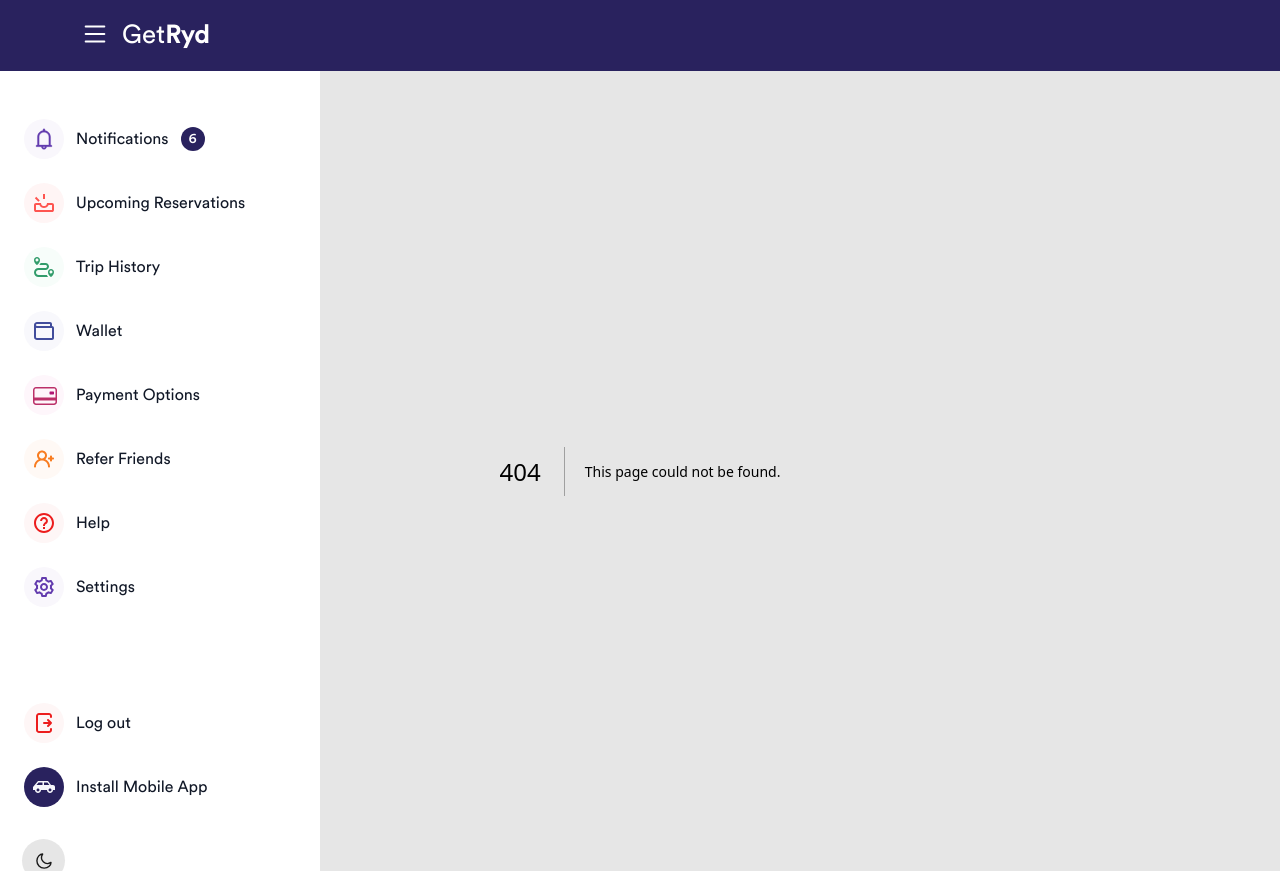
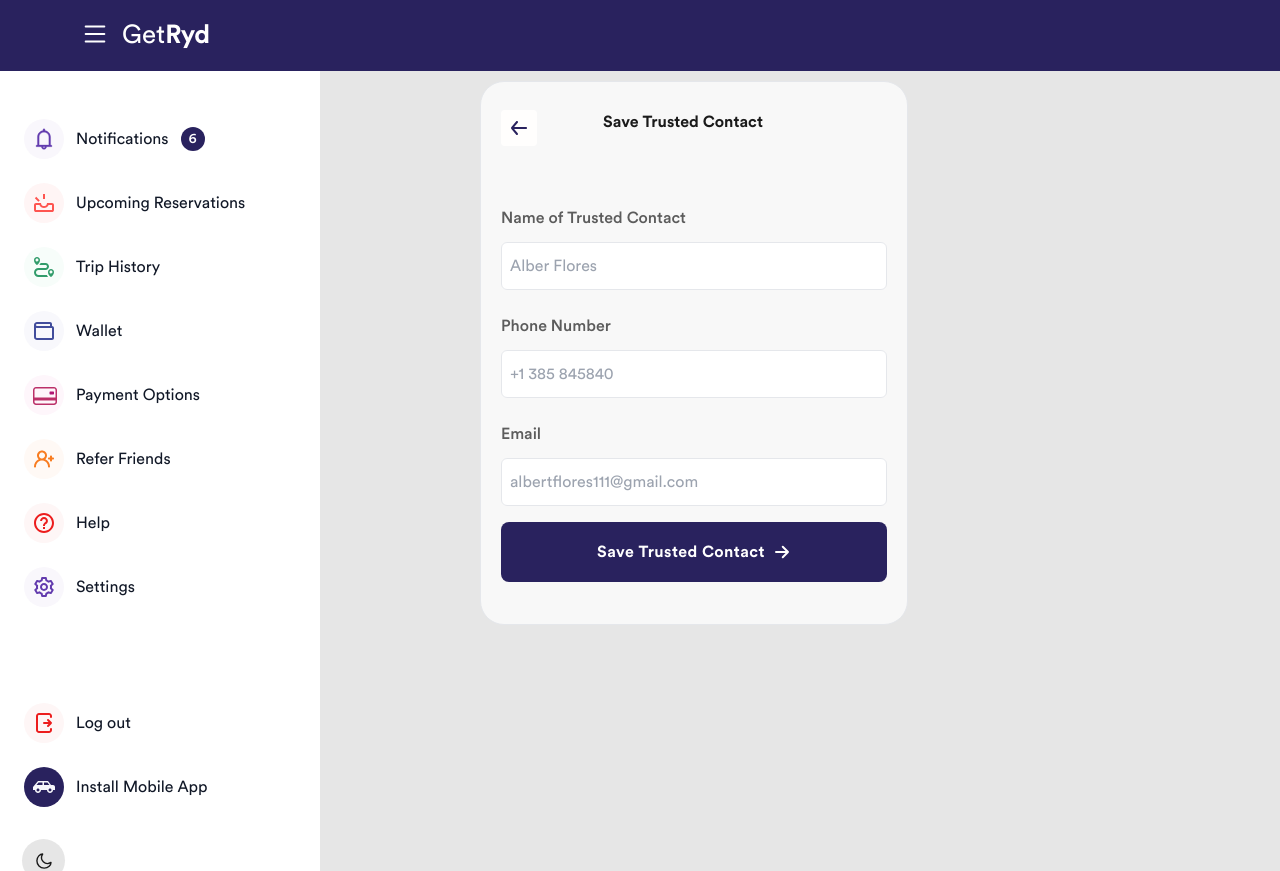
Before and after one commit to shohan-ch/ride-sharing-platform, a Next.js app: page /help/save_contact in a window 1280 px wide. Before the commit this address had no page. Built offline with nearby package versions, Linux system fonts and the light colour scheme.

Commit message:
Page crate: save contact view initially done

```diff
--- /dev/null
+++ b/src/components/Help/SaveContact/SaveContactView.jsx
@@ -0,0 +1,105 @@
+import InputField from "@/components/Forms/InputField";
+import Switch from "@/components/Forms/Switch";
+import Button from "@/components/Utils/Button/Button";
+import Router, { useRouter } from "next/router";
+import Link from "next/link";
+
+const SaveContactView = () => {
+  const router = useRouter();
+  // const { backLink } = router?.query || "";
+  // console.log(backLink);
+  return (
+    <>
+      <section className="sec items-center justify-center md:block md:h-full md:w-full lg:flex lg:justify-start lg:pl-[480px] lg:pt-[10px] 2xs:block 2xs:h-full 2xs:w-full">
+        <div className="wrapper relative border bg-gray-1 px-4 pt-5 dark:bg-dark-bg sm:pb-8 sm:dark:border-0 lg:w-[428px] lg:rounded-3xl lg:dark:border 2xl:min-h-[85vh] 3xl:min-h-[88vh] 2xs:w-auto 2xs:pt-2 2xs:pb-10 2xs:dark:border-0">
+          <div className="sm:pt-4 sm:text-left lg:pt-0 2xs:px-0 2xs:pt-0 2xs:text-left">
+            <div className="scroll_div h-full overflow-y-auto overflow-x-hidden py-2 dark:border-[#2C2C35] md:h-full lg:h-[390px] xl:h-[490px] 2xl:h-[390px] 3xl:h-[700px]">
+              <div className="pickup_header mb-10 flex md:pr-[86px] lg:pl-1 lg:pr-[62px] 2xs:mb-3 2xs:pr-4 2xs:pl-1">
+                <Link href={"/help"}>
+                  <img src="/assets/icons/backBgWhite.svg" alt="svg_icon" />
+                </Link>
+                <h2 className="mx-auto font-extrabold text-black dark:text-gray-2 2xl:text-22 3xl:text-[24px] 2xs:text-[18px]">
+                  Save Trusted Contact
+                </h2>
+              </div>
+
+              <div className="rounded-5 mx-auto rounded-lg px-1 py-3 dark:text-white">
+                <div className="mt-2 sm:mb-6 2xs:mb-4">
+                  <InputField
+                    label="Name of Trusted Contact"
+                    type="text"
+                    placeholder="Alber Flores"
+                    className="bg-white"
+                  />
+                </div>
+
+                <div className="mt-2 sm:mb-6 2xs:mb-4">
+                  <InputField
+                    label="Phone Number"
+                    type="text"
+                    placeholder="+1 385 845840"
+                    className="bg-white"
+                  />
+                </div>
+                <div className="mt-2 mb-8">
+                  <div className="">
+                    <InputField
+                      label="Email"
+                      type="text"
+                      placeholder="albertflores111@gmail.com"
+                      className="bg-white"
+                    />
+                  </div>
+                </div>
+
+                <h1 className="mb-6 text-lg font-bold text-[#1A1A1A] dark:text-gray-1 md:mb-7 md:text-[22px]">
+                  Safety Settings
+                </h1>
+
+                <div className="pb-10 sm:mb-6 2xs:mb-4">
+                  <div className="flex items-center justify-between">
+                    <div>
+                      <h1 className="mb-1 text-[16px] text-[#1A1A1A] dark:text-gray-1 md:font-bold">
+                        Share trip status
+                      </h1>
+                      <p className="text-[13px] font-[450] text-gray-light dark:text-gray-2  md:font-medium ">
+                        Remind me before every trip
+                      </p>
+                    </div>
+                    <Switch />
+                  </div>
+                </div>
+
+                <div className="pb-10 sm:mb-6 2xs:mb-4">
+                  <div className="flex items-center justify-between">
+                    <div>
+                      <h1 className="mb-1 text-[16px] text-[#1A1A1A] dark:text-gray-1 md:font-bold">
+                        Call in case of emergency
+                      </h1>
+                      <p className="text-[13px] font-[450] text-gray-light dark:text-gray-2  md:font-medium ">
+                        GetRyd will call the contact if we cannot reach you
+                        during an emergency
+                      </p>
+                    </div>
+                    <Switch />
+                  </div>
+                </div>
+              </div>
+              <div className="absolute left-0 right-0 mx-5 md:bottom-0 lg:absolute lg:bottom-[22px] 2xs:fixed 2xs:bottom-[8px] 2xs:left-0 2xs:right-0">
+                <Button
+                  color="blue"
+                  iconPosition="right"
+                  iconName="rightArrow"
+                  handler={() => Router.push("/reserve/reservation_summary")}
+                >
+                  Save Trusted Contact
+                </Button>
+              </div>
+            </div>
+          </div>
+        </div>
+      </section>
+    </>
+  );
+};
+export default SaveContactView;
--- /dev/null
+++ b/src/pages/help/save_contact.js
@@ -0,0 +1,7 @@
+import SaveContactView from "@/components/Help/SaveContact/SaveContactView";
+
+const HelpSaveContactPage = () => {
+  return <SaveContactView />;
+};
+
+export default HelpSaveContactPage;
```
